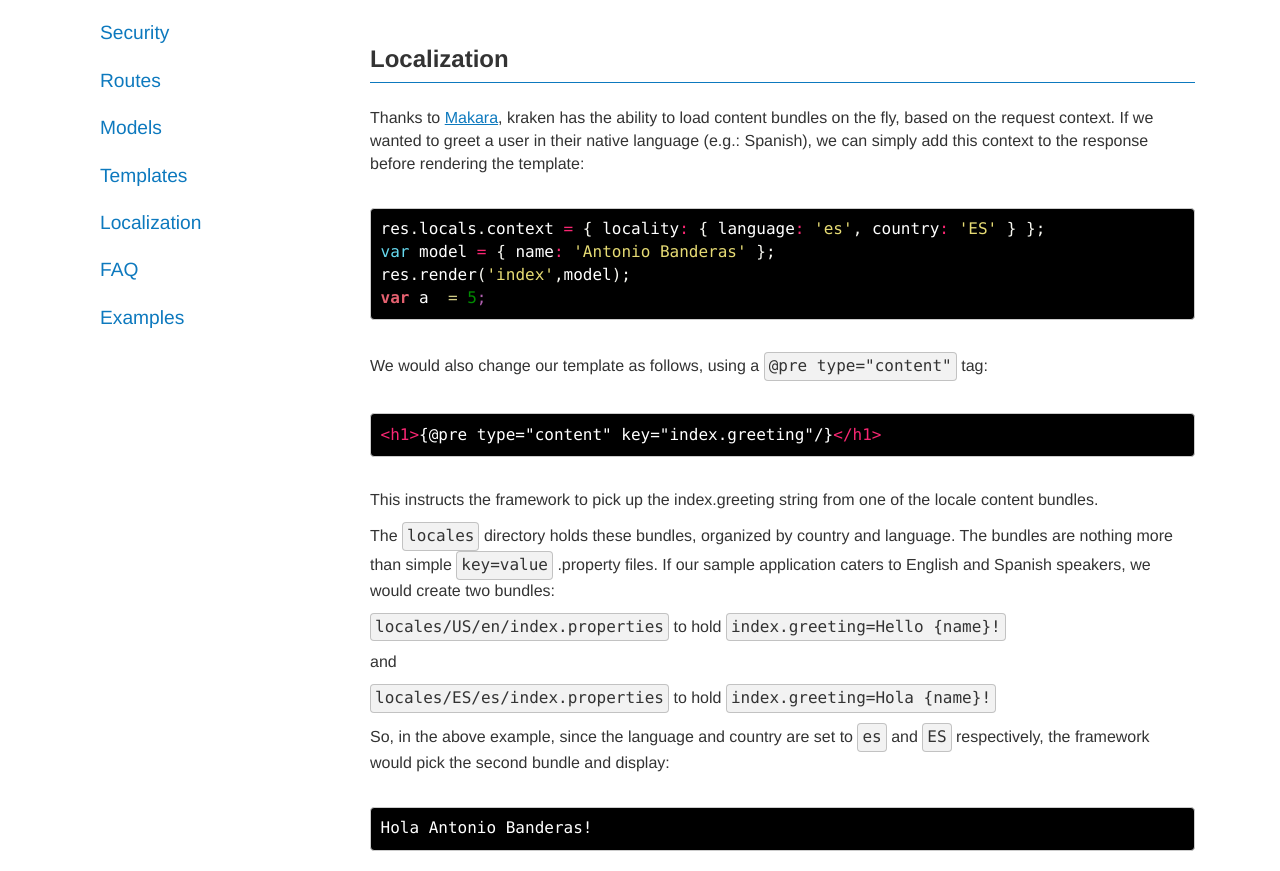
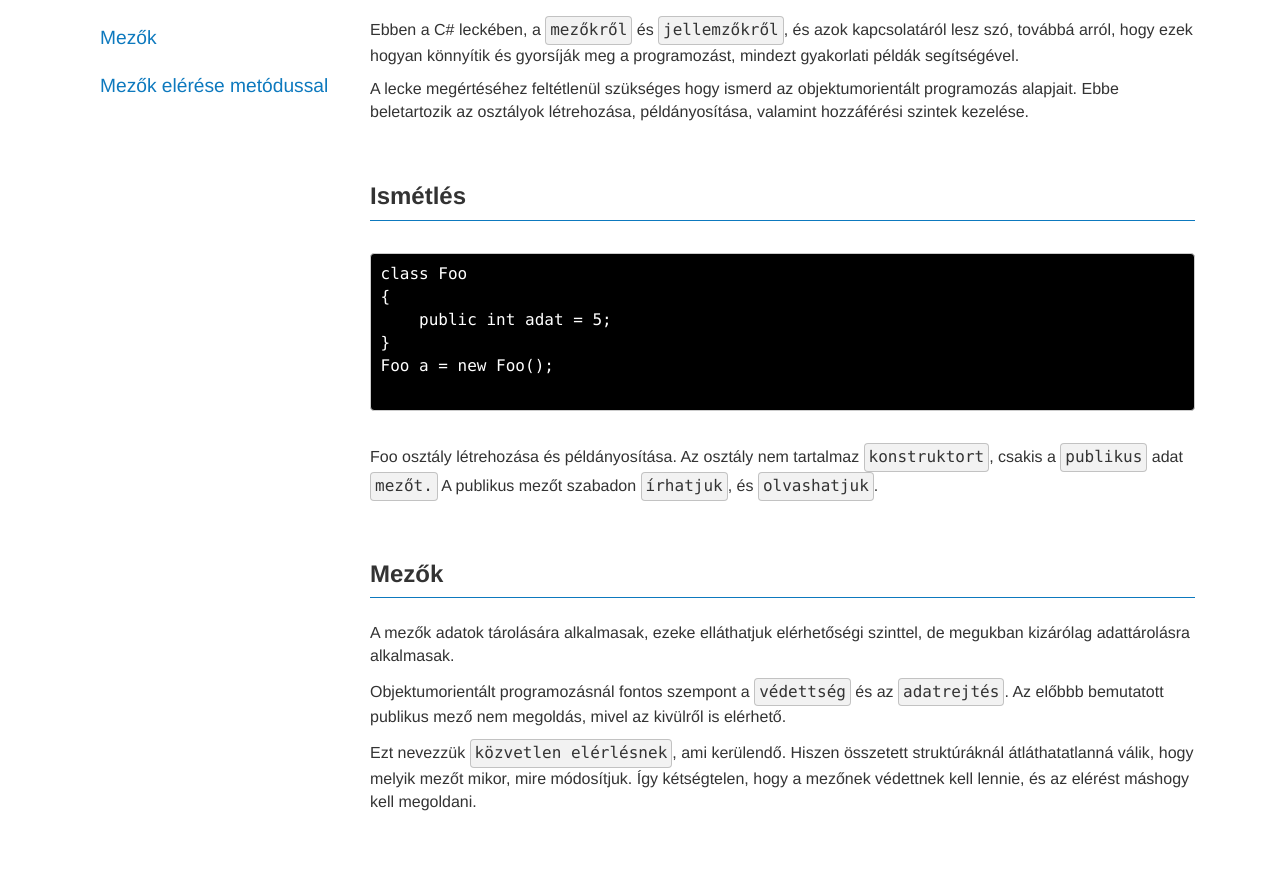
Before and after one commit to GotBinGo/jellemzok, a plain HTML site: page index.htm in a window 1280 px wide. Shown: the part 133-1004 px from the top of the page. Drawn offline with Linux system fonts and the light colour scheme.

Commit message:
typing begins, base formatting pattern

```diff
--- a/index.htm
+++ b/index.htm
@@ -2,7 +2,7 @@
 <html lang="en-US"><head>
 <meta http-equiv="content-type" content="text/html; charset=UTF-8">
 	<meta charset="utf-8">
-	<title>Mezők Jellemzők</title>
+	<title>Mezők, Jellemzők</title>
 	<meta name="description" content="Give your node.js express apps some extra arms">
 	<meta name="viewport" content="width=device-width, initial-scale=1">
 	<link rel="stylesheet" href="content/bootstrap.css">
@@ -15,54 +15,64 @@
 <div class="container">
 
 <nav id="documentation-nav" class="col-sm-3 hidden-xs">
-<ul style="top: 490px;" class="nav affix"><li class=""><a href="#gettingstarted">Getting started</a></li><li class=""><a href="#structure-of-a-project">Structure of a Project</a></li><li class=""><a href="#configuration">Configuration</a></li><li class="active"><a href="#security">Security</a></li><li><a href="#routes">Routes</a></li><li><a href="#models">Models</a></li><li><a href="#templates">Templates</a></li><li><a href="#localization">Localization</a></li><li><a href="#faq">FAQ</a></li><li><a href="#examples">Examples</a></li></ul>
+<ul style="top: 490px;" class="nav affix">
+<li class=""><a href="#ismetles">Ismétlés</a></li>
+<li class=""><a href="#mezok">Mezők</a></li>
+<li class=""><a href="#metomezok">Mezők elérése metódussal</a></li>
 </nav>
 
 <div class="col-sm-9">
 <div id="gettingstarted" class="doc">
 
-<h2 id="getting-started">Mezők Jellemzők</h2>
-<h3 id="localization">Localization</h3>
+<h2 id="getting-started">Mezők, Jellemzők</h2>
+<p>
+Ebben a C# leckében, a <code>mezőkről</code> és <code>jellemzőkről</code>, és azok kapcsolatáról lesz szó, továbbá arról, hogy ezek hogyan könnyítik és gyorsíják meg a programozást, mindezt gyakorlati példák segítségével.
+</p>
+<p>
+A lecke megértéséhez feltétlenül szükséges hogy ismerd az objektumorientált programozás alapjait. Ebbe beletartozik az osztályok létrehozása, példányosítása, valamint hozzáférési szintek kezelése.
+</p>
+<h3 id="ismetles">Ismétlés</h3>
+<pre>
+class Foo
+{
+    public int adat = 5;
+}
+Foo a = new Foo();
 
-<p>Thanks to <a href="#">Makara</a>,
-kraken has the ability to load content bundles on the fly, based on the
-request context. If we wanted to greet a user in their native language
-(e.g.: Spanish), we can simply add this context to the response before
-rendering the template:</p>
-
-<div class="highlight">
+</pre>
+Foo osztály létrehozása és példányosítása. Az osztály nem tartalmaz <code>konstruktort</code>, csakis a <code>publikus</code> adat <code>mezőt.</code>
+A publikus mezőt szabadon <code>írhatjuk</code>, és <code>olvashatjuk</code>.
+<h3 id="mezok">Mezők</h3>
+<p>
+A mezők adatok tárolására alkalmasak, ezeke elláthatjuk elérhetőségi szinttel, de megukban kizárólag adattárolásra alkalmasak.
+</p>
+<p>
+Objektumorientált programozásnál fontos szempont a <code>védettség</code> és az <code>adatrejtés</code>. Az előbbb bemutatott publikus mező nem megoldás, mivel az kivülről is elérhető.
+</p>
+<p>
+Ezt nevezzük <code>közvetlen elérlésnek</code>, ami kerülendő. Hiszen összetett struktúráknál átláthatatlanná válik, hogy melyik mezőt mikor, mire módosítjuk.
+Így kétségtelen, hogy a mezőnek védettnek kell lennie, és az elérést máshogy kell megoldani.
+</p>
+<h3 id="metomezok">Mezők elérése metódussal</h3>
+Egy megoldás erre, egy külön metódus létrehozása a védett mező elésérére.
 <pre>
-<code class="language-javascript" data-lang="javascript"><span class="nx">res</span><span class="p">.</span><span class="nx">locals</span><span class="p">.</span><span class="nx">context</span> <span class="o">=</span> <span class="p">{</span> <span class="nx">locality</span><span class="o">:</span> <span class="p">{</span> <span class="nx">language</span><span class="o">:</span> <span class="s1">'es'</span><span class="p">,</span> <span class="nx">country</span><span class="o">:</span> <span class="s1">'ES'</span> <span class="p">}</span> <span class="p">};</span>
-<span class="kd">var</span> <span class="nx">model</span> <span class="o">=</span> <span class="p">{</span> <span class="nx">name</span><span class="o">:</span> <span class="s1">'Antonio Banderas'</span> <span class="p">};</span>
-<span class="nx">res</span><span class="p">.</span><span class="nx">render</span><span class="p">(</span><span class="s1">'index'</span><span class="p">,</span><span class="nx">model</span><span class="p">);</span>
-<span style='color:#e66170; font-weight:bold; '>var</span> a  <span style='color:#d2cd86; '>=</span> <span style='color:#008c00; '>5</span><span style='color:#b060b0; '>;</span>
-</code>
+class Foo
+{
+	int adat = 5;
+	public void adat_ír(int a)
+	{
+		adat = a;
+	}
+	public int adat_olvas()
+	{
+		return adat;
+	}
+}
+Foo a = new Foo();
+a.adat_ír(6);
+a.adat_olvas(); //6-al tér vissza
 </pre>
 
-
-
-
-
-
-</div>
-
-<p>We would also change our template as follows, using a <code>@pre type="content"</code> tag:</p>
-
-<div class="highlight"><pre><code class="language-html" data-lang="html"><span class="nt">&lt;h1&gt;</span>{@pre type="content" key="index.greeting"/}<span class="nt">&lt;/h1&gt;</span></code></pre></div>
-
-<p>This instructs the framework to pick up the index.greeting string from one of the locale content bundles.</p>
-
-<p>The <code>locales</code> directory holds these bundles, organized by country and language. The bundles are nothing more than simple <code>key=value</code> .property files. If our sample application caters to English and Spanish speakers, we would create two bundles:</p>
-
-<p><code>locales/US/en/index.properties</code> to hold <code>index.greeting=Hello {name}!</code></p>
-
-<p>and</p>
-
-<p><code>locales/ES/es/index.properties</code> to hold <code>index.greeting=Hola {name}!</code></p>
-
-<p>So, in the above example, since the language and country are set to <code>es</code> and <code>ES</code> respectively, the framework would pick the second bundle and display:</p>
-
-<div class="highlight"><pre><code class="language-text" data-lang="text">Hola Antonio Banderas!</code></pre></div>
 
 </div>
             </div>
@@ -74,7 +84,7 @@ rendering the template:</p>
 
 <script>
 window.onscroll = scroll;
-var le = 0;
+var le = 100;
 document.querySelector("#documentation-nav .affix").style["top"]= le-window.pageYOffset + "px";
 function scroll ()
 {
```
Also changed, not shown: 1 other file.
